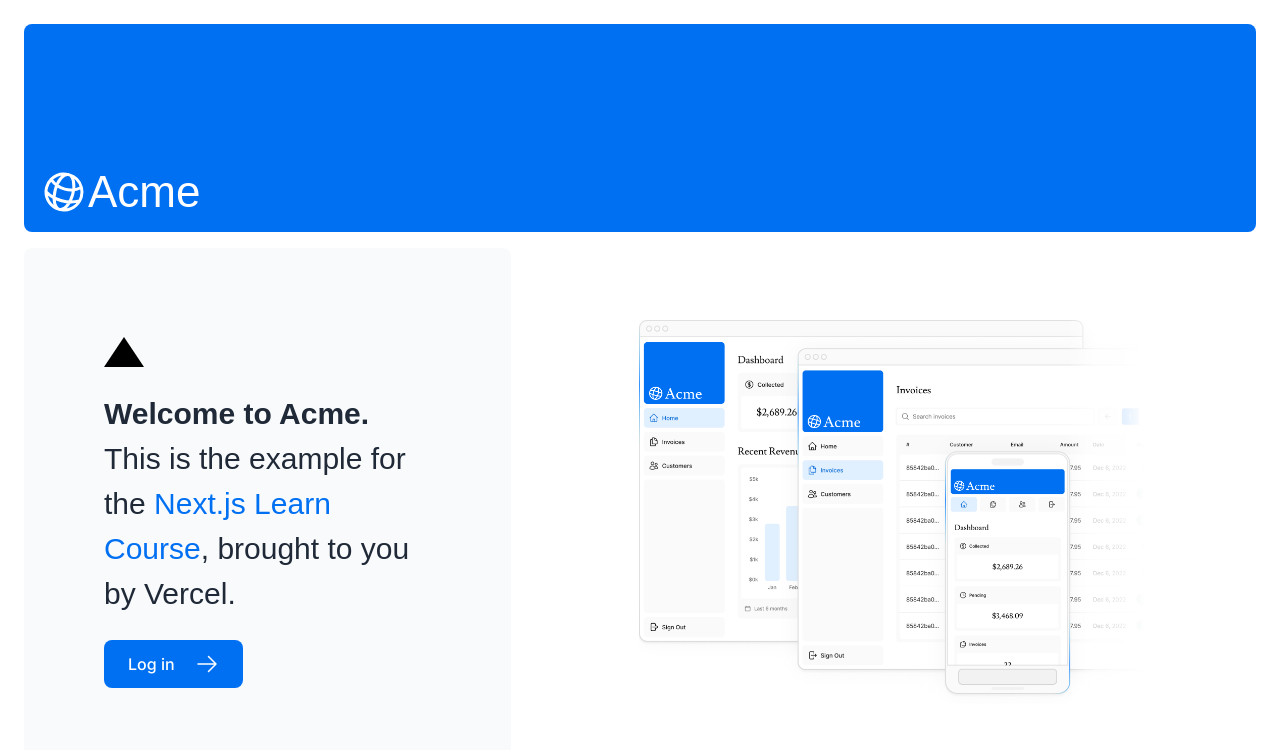
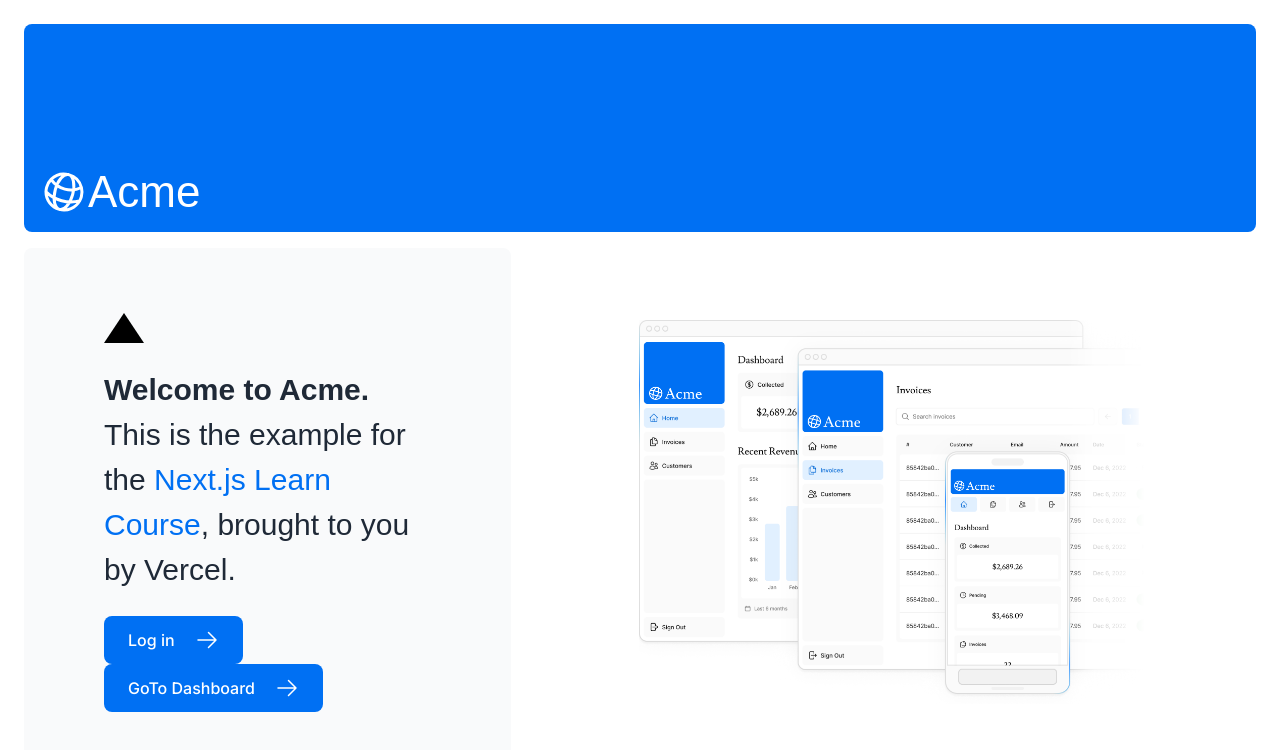
Before and after one commit to Uvais-Ahmad/PlayWith-NextJs, a Next.js app: page / in a window 1280 px wide. Shown: the top 750 px of the page. Built offline with nearby package versions, Linux system fonts and the light colour scheme; a web font is replaced by a local one.

Commit message:
[Update ] Add Dashboard button on Homepage

```diff
--- a/app/dashboard/(overview)/page.tsx
+++ b/app/dashboard/(overview)/page.tsx
@@ -8,9 +8,6 @@
 
 
 export default async function Page() {
-    // const revenue = await fetchRevenue();
-    const latestInvoices = await fetchLatestInvoices();
-    const {numberOfCustomers, numberOfInvoices, totalPaidInvoices, totalPendingInvoices} = await fetchCardData();
     return (
         <main>
             <h1 className={`${lusitana.className} mb-4 text-xl md:text-2xl `}>
--- a/app/page.tsx
+++ b/app/page.tsx
@@ -24,12 +24,22 @@
             </a>
             , brought to you by Vercel.
           </p>
+
+          <div className='flex justify-between max-md:flex-row flex-wrap'>
           <Link
             href="/login"
             className="flex items-center gap-5 self-start rounded-lg bg-blue-500 px-6 py-3 text-sm font-medium text-white transition-colors hover:bg-blue-400 md:text-base"
           >
             <span>Log in</span> <ArrowRightIcon className="w-5 md:w-6" />
           </Link>
+
+          <Link
+            href="/dashboard"
+            className="flex items-center gap-5 self-start rounded-lg bg-blue-500 px-6 py-3 text-sm font-medium text-white transition-colors hover:bg-blue-400 md:text-base"
+          >
+            <span>GoTo Dashboard</span> <ArrowRightIcon className="w-5 md:w-6" />
+          </Link>
+          </div>
         </div>
         <div className="flex items-center justify-center p-6 md:w-3/5 md:px-28 md:py-12">
           {/* Add Hero Images Here */}
```
